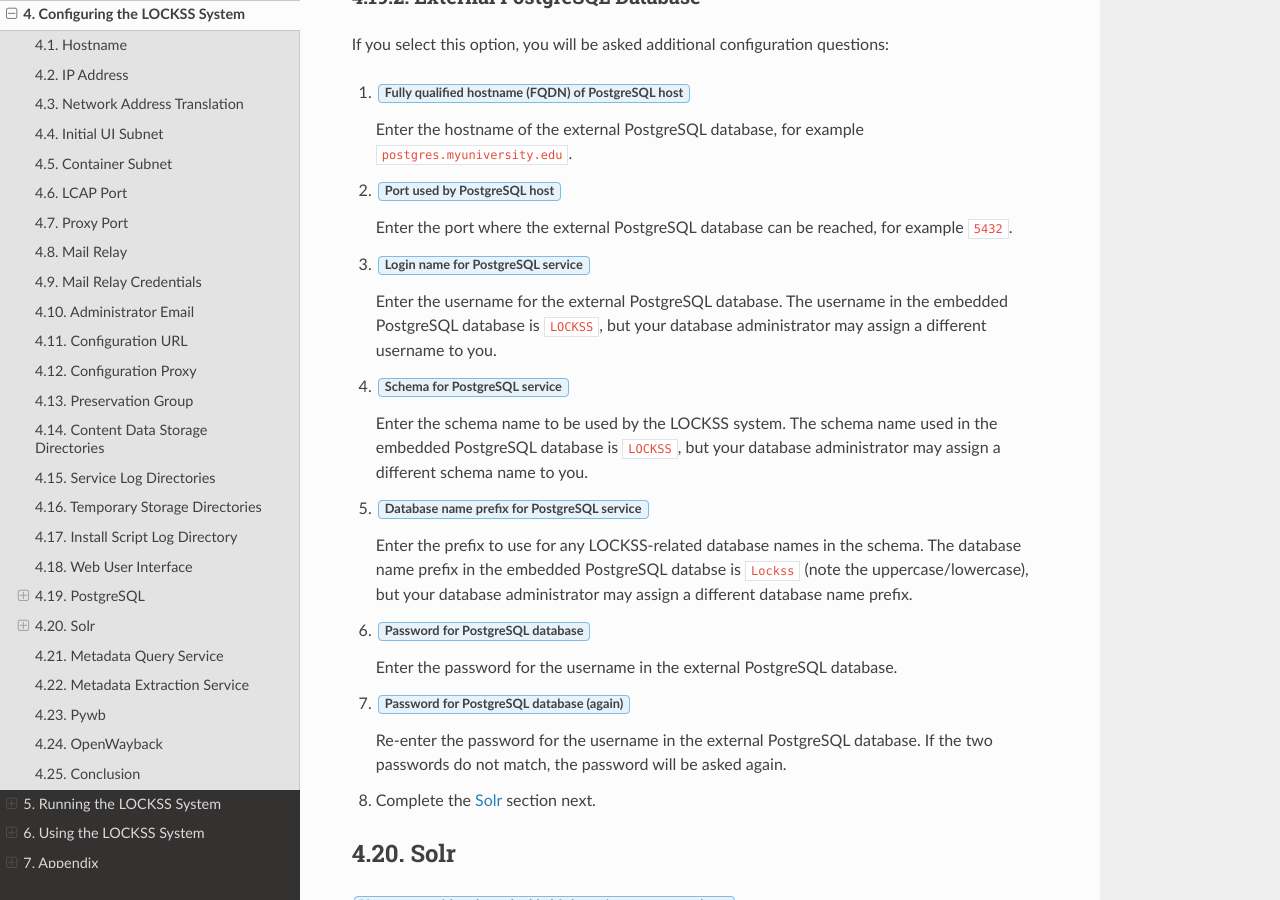
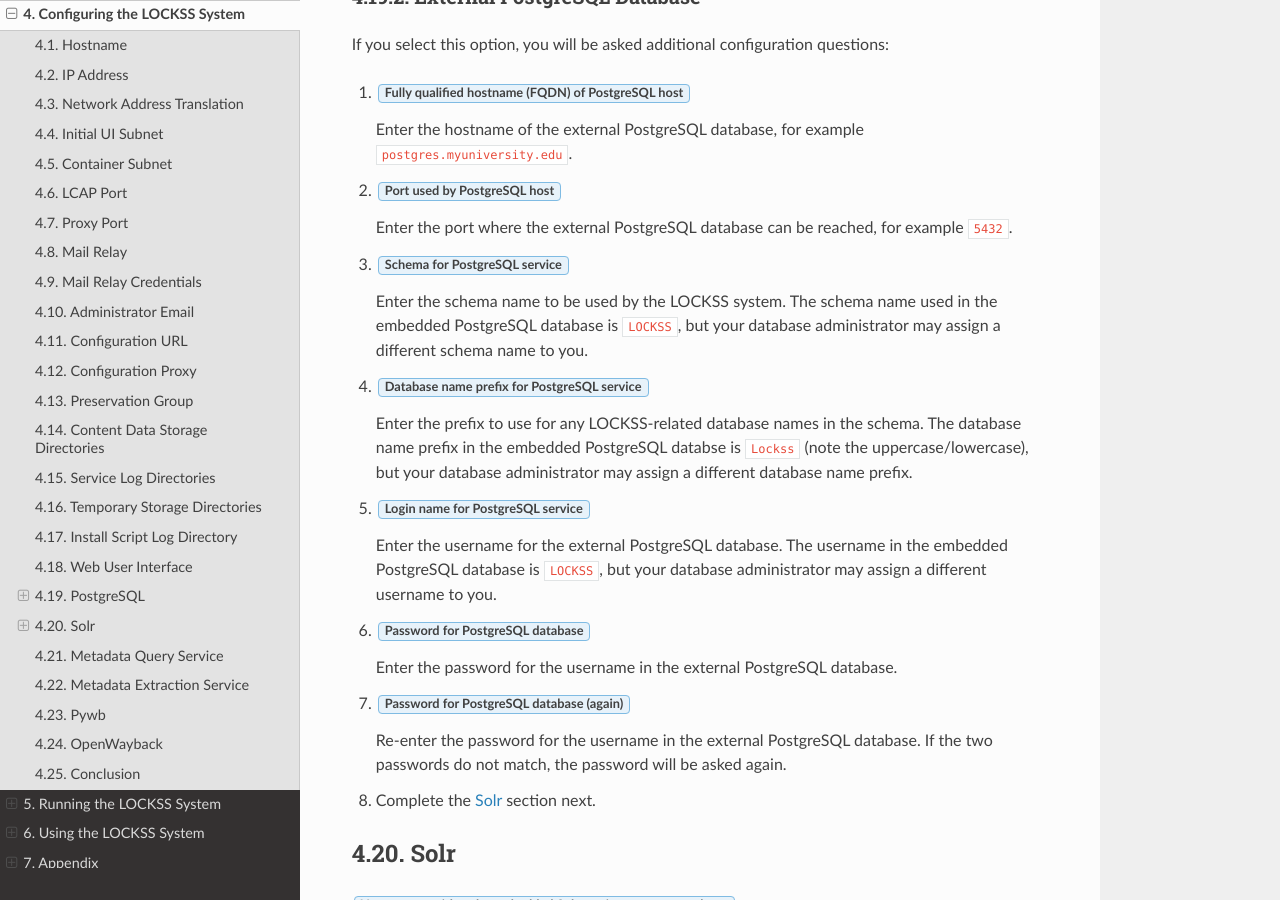
Before and after one commit to lockss/lockss-rtd-manual, a Sphinx documentation site: the page built from docs/configuring.rst, in a window 1280 px wide and 900 px high, scrolled down 6166 px. Built offline with Sphinx 7.4.7 and the Read the Docs theme 2.0.0, drawn with Linux system fonts in a browser that asks for light colours.

```diff
--- a/docs/configuring.rst
+++ b/docs/configuring.rst
@@ -273,17 +273,17 @@ If you select this option, you will be asked additional configuration questions:
 
    Enter the port where the external PostgreSQL database can be reached, for example :samp:`5432`.
 
-3. :guilabel:`Login name for PostgreSQL service`
-
-   Enter the username for the external PostgreSQL database. The username in the embedded PostgreSQL database is :samp:`LOCKSS`, but your database administrator may assign a different username to you.
-
-4. :guilabel:`Schema for PostgreSQL service`
+3. :guilabel:`Schema for PostgreSQL service`
 
    Enter the schema name to be used by the LOCKSS system. The schema name used in the embedded PostgreSQL database is :samp:`LOCKSS`, but your database administrator may assign a different schema name to you.
 
-5. :guilabel:`Database name prefix for PostgreSQL service`
+4. :guilabel:`Database name prefix for PostgreSQL service`
 
    Enter the prefix to use for any LOCKSS-related database names in the schema. The database name prefix in the embedded PostgreSQL databse is :samp:`Lockss` (note the uppercase/lowercase), but your database administrator may assign a different database name prefix.
+
+5. :guilabel:`Login name for PostgreSQL service`
+
+   Enter the username for the external PostgreSQL database. The username in the embedded PostgreSQL database is :samp:`LOCKSS`, but your database administrator may assign a different username to you.
 
 6. :guilabel:`Password for PostgreSQL database`
 
```
